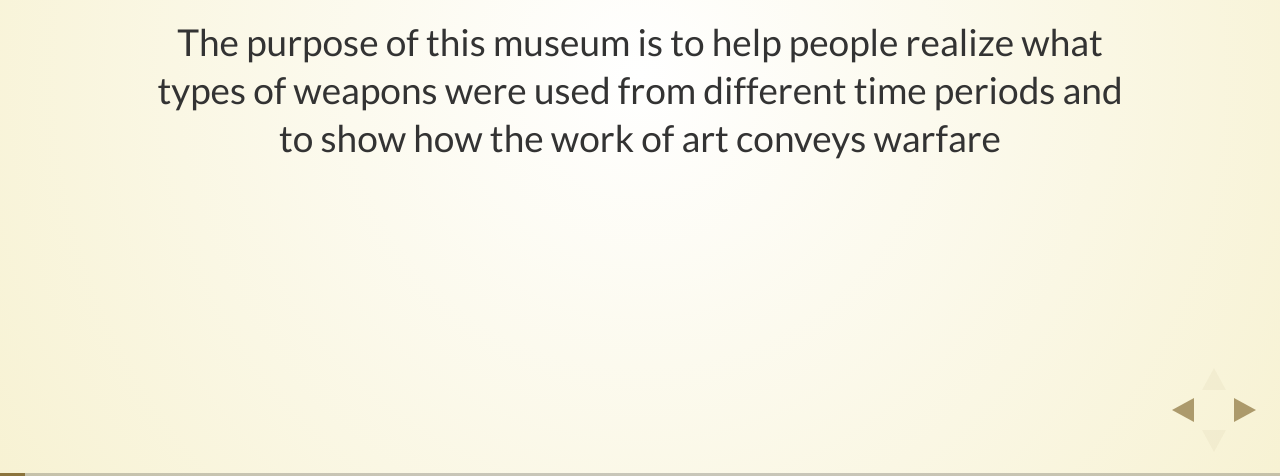
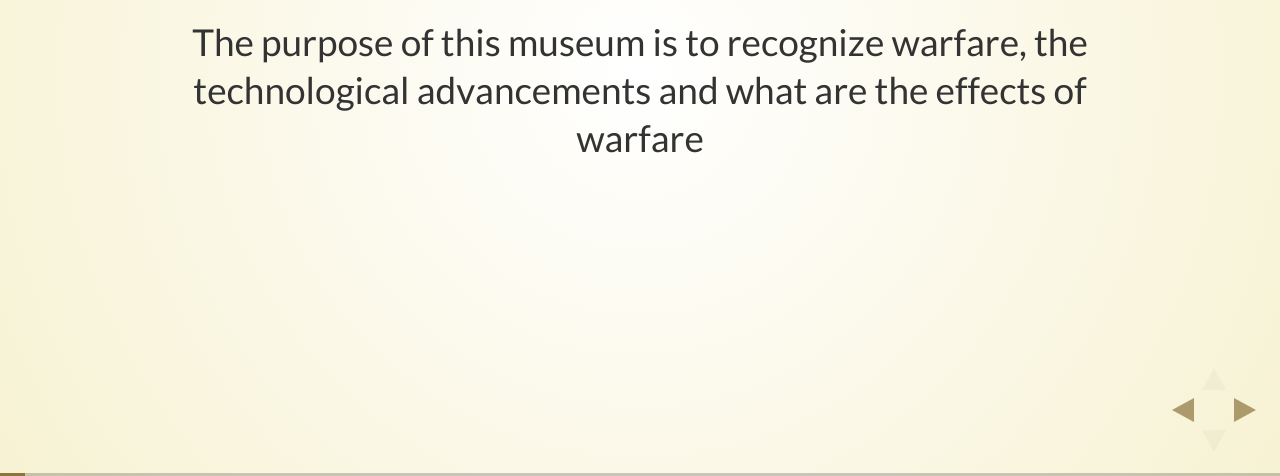
Before and after one commit to kevin-yin/APAH_Museum_Project, a website: page index.html in a window 1280 px wide. Both pictures are taken after a click on the button 1251 px from the left and 734 px from the top of the page. Shown: the part 324-800 px from the top of the page. Drawn offline with Linux system fonts and the light colour scheme.

Commit message:
Update index.html

```diff
--- a/index.html
+++ b/index.html
@@ -33,7 +33,7 @@
 				</section>
 				<section>
 					<h3 id=cenbold>Mission Statement</h3>
-					<p style="text-align:center;">The purpose of this museum is to help people realize what types of weapons were used from different time periods and to show how the work of art conveys warfare</p>
+					<p style="text-align:center;">The purpose of this museum is to recognize warfare, the technological advancements and what are the effects of warfare</p>
 				</section>
 				<section>
 					<section>
```
